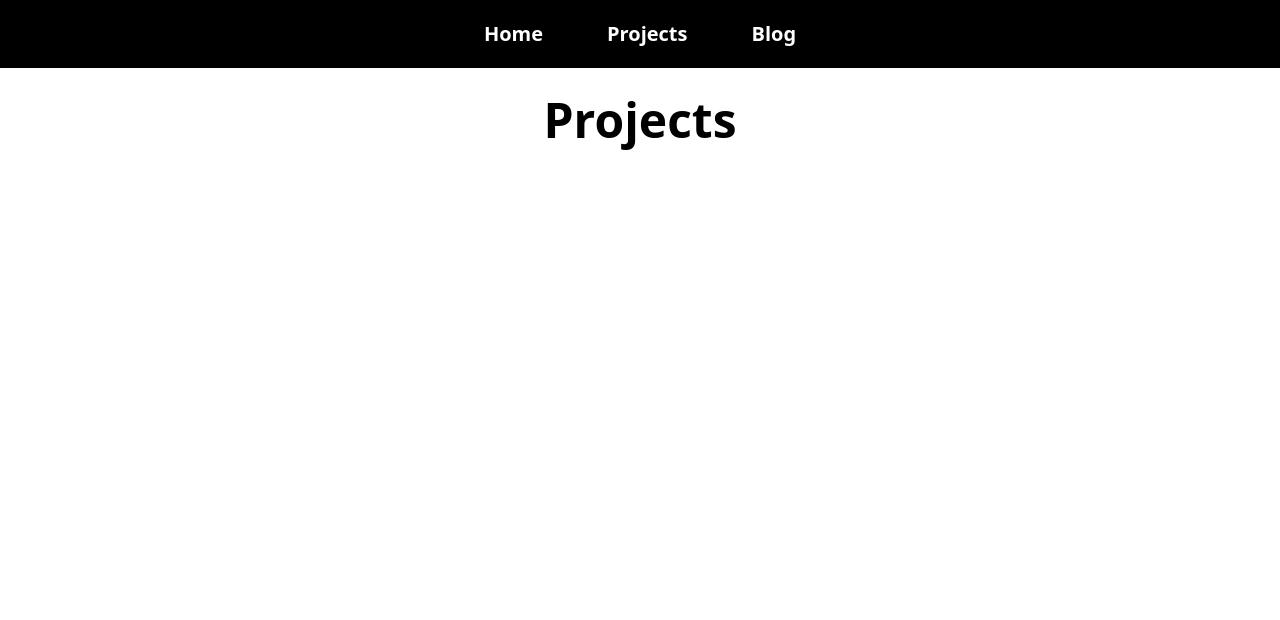
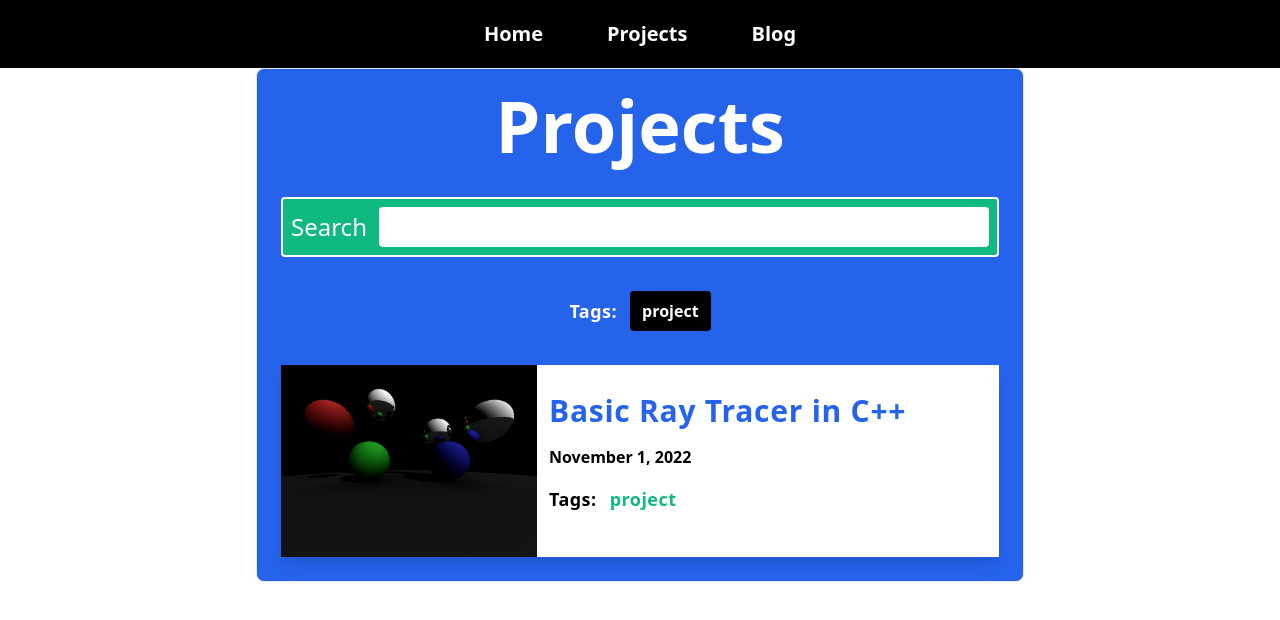
Before and after one commit to Isaac-Muscat/Personal-Blog-Static-Site, a Next.js app in the folder blog/: page /Projects in a window 1280 px wide. Shown: the top 620 px of the page. Built offline with nearby package versions, Linux system fonts and the light colour scheme.

Commit message:
Updated projects

```diff
--- a/blog/pages/Blog.js
+++ b/blog/pages/Blog.js
@@ -33,7 +33,7 @@ export default function Blog({postData}) {
 
   return <Layout>
 	<div className="w-full flex flex-col items-center justify-center">
-		<div className="bg-blue-600 rounded-lg border border-black-200 lg:w-3/5">
+		<div className="bg-green-600 rounded-lg border border-black-200 lg:w-3/5">
 			<h2 className="font-bold text-white text-center text-b text-7xl p-3">Blog</h2>
 			<form className="flex flex-row space-x-3 items-center p-2 bg-green-500 border-white border-2 m-6 rounded">
 				<label className="text-white text-2xl text-bold" htmlFor="tag">Search </label>
@@ -76,7 +76,9 @@ export default function Blog({postData}) {
 }
 
 export async function getStaticProps() {
-	const postData = getSortedPostsData();
+	const postData = getSortedPostsData().filter((post) => {
+		return !post.tags.includes("project");
+	});
 
 	return {
 		props: {
--- a/blog/pages/Projects.js
+++ b/blog/pages/Projects.js
@@ -1,5 +1,88 @@
 import Layout from "../components/layout";
+import { getSortedPostsData } from "../scripts/posts";
+import Post from "../components/post";
+import { useEffect, useState } from "react";
+import Link from "next/link";
 
-export default function Projects() {
-  return <Layout><h1>Projects</h1></Layout>;
+export default function Projects({postData}) {
+	const [searchTerm, setSearchTerm] = useState("");
+	const [tags, setTags] = useState(new Set());
+
+	useEffect(() => {
+		let t = new Set();
+		postData.forEach(post => {
+			post.tags.forEach(tag => {
+				t.add(tag);
+			});
+		});
+		setTags(t);
+	}, []);
+
+
+	function isPostInSearch(post) {
+		let flag = false;
+		post.tags.forEach(tag => {
+			if(tag.toLowerCase().includes(searchTerm.toLowerCase())
+			|| searchTerm.toLowerCase().includes(tag.toLowerCase())){
+				flag = true;
+			}
+		});
+		if(post.title.toLowerCase().includes(searchTerm.toLowerCase())) flag = true;
+		return flag;
+	}
+
+  return <Layout>
+	<div className="w-full flex flex-col items-center justify-center">
+		<div className="bg-blue-600 rounded-lg border border-black-200 lg:w-3/5">
+			<h2 className="font-bold text-white text-center text-b text-7xl p-3">Projects</h2>
+			<form className="flex flex-row space-x-3 items-center p-2 bg-green-500 border-white border-2 m-6 rounded">
+				<label className="text-white text-2xl text-bold" htmlFor="tag">Search </label>
+				<input className="rounded p-2 w-full" id="tag" type="text" onChange={(e) => {
+					e.preventDefault();
+					setSearchTerm(e.target.value);
+				}} value={searchTerm}/>
+			</form>
+			<div className="flex flex-wrap text-center font-bold space-x-2 justify-center items-center w-full">
+				<p className="text-white">Tags: </p>
+				{
+					[...tags].map(tag => {
+						return <button key={tag} className="navbtn bg-black" onClick={(e) => {
+							e.preventDefault();
+							setSearchTerm(e.target.innerText);
+						}}>{tag}</button>;
+					})
+				}
+			</div>
+			<div className="flex justify-between flex-col p-6 space-y-6">
+				{
+					postData.map(post => {
+						if(isPostInSearch(post)){
+							return (
+								<Link key={post.title} href={`/posts/${post.title}`}>
+									<a>
+										<Post post={post} />
+									</a>
+								</Link>
+							)
+						} else {
+							return null;
+						}
+					})
+				}
+			</div>
+		</div>
+	</div>
+  </Layout>;
 }
+
+export async function getStaticProps() {
+	const postData = getSortedPostsData().filter((post) => {
+    return post.tags.includes("project");
+  });
+
+	return {
+		props: {
+			postData,
+		},
+	};
+}
--- a/blog/pages/index.js
+++ b/blog/pages/index.js
@@ -70,12 +70,33 @@ export default function Home({ postData }) {
 				<br />
 				<div className="w-full flex justify-center">
 					<div className="bg-blue-600 rounded-lg border border-black-200 lg:w-3/5">
+						<h2 className="font-bold text-white text-center text-b text-7xl p-3">Projects</h2>
+						<div className="flex justify-between flex-col p-6 space-y-6">
+							{
+								postData.filter((post) => {
+									return post.tags.includes("project");
+								}).map((post) => (
+									<Link key={post.title} href={`/posts/${post.title}`}>
+										<a>
+											<Post post={post} />
+										</a>
+									</Link>
+								)).slice(0,3)
+							}
+						</div>
+					</div>
+				</div>
+				<br />
+				<div className="w-full flex justify-center">
+					<div className="bg-green-600 rounded-lg border border-black-200 lg:w-3/5">
 						<h2 className="font-bold text-white text-center text-b text-7xl p-3">Blog</h2>
 						<div className="flex justify-between flex-col p-6 space-y-6">
 							{
-								postData.slice(0, 3).sort((post1, post2) => {
+								postData.filter((post) => {
+									return !post.tags.includes("project");
+								}).sort((post1, post2) => {
 									if(post1.title === "About"){
-										return -1
+										return -1;
 									} else if(post1 === post2) {
 										return 0;
 									} else return (post1 > post2);
@@ -85,15 +106,9 @@ export default function Home({ postData }) {
 											<Post post={post} />
 										</a>
 									</Link>
-								))
+								)).slice(0,3)
 							}
 						</div>
-					</div>
-				</div>
-				<div className="bg-white text-b m-3">
-					<h2 className="font-bold text-center text-b text-7xl p-3">Projects</h2>
-					<div className="flex justify-around flex-wrap">
-						<p className="text-lg text-b">Coming Soon...</p>
 					</div>
 				</div>
 			</div>
--- /dev/null
+++ b/blog/public/posts/BasicRayTracer1.md
@@ -0,0 +1,16 @@
+---
+title: "Basic Ray Tracer in C++"
+date: "2022-11-01"
+coverImage: "/images/RayTracingDark1.png"
+tags: [
+	"project"
+]
+---
+
+## Inspiration
+I read through Physically Based Rendering, Real Time Rendering, and the Raytracing in One Weekend series and I was inspired to make a small raytracer as a first prototype in C++. I am hoping to create another one with glossy BRDFs and dielectric materials in the future as this one is lacking some features and it's a little slow.
+
+The image is currently rendered on the CPU to an array and then it is loaded to a texture and rendered on an OpenGL quad to view the results as it is being rendered to disk.
+
+## The Code
+You can view the github repository for this basic ray tracer here at [github.com/Isaac-Muscat/BasicRayTracer](https://github.com/Isaac-Muscat/BasicRayTracer).
```
Also changed, not shown: blog/public/images/RayTracingDark1.png (added), blog/public/posts/CodingLandscapeForBeginners1.md (renamed from blog/public/posts/CodingLandscapeForBeginners.md).
